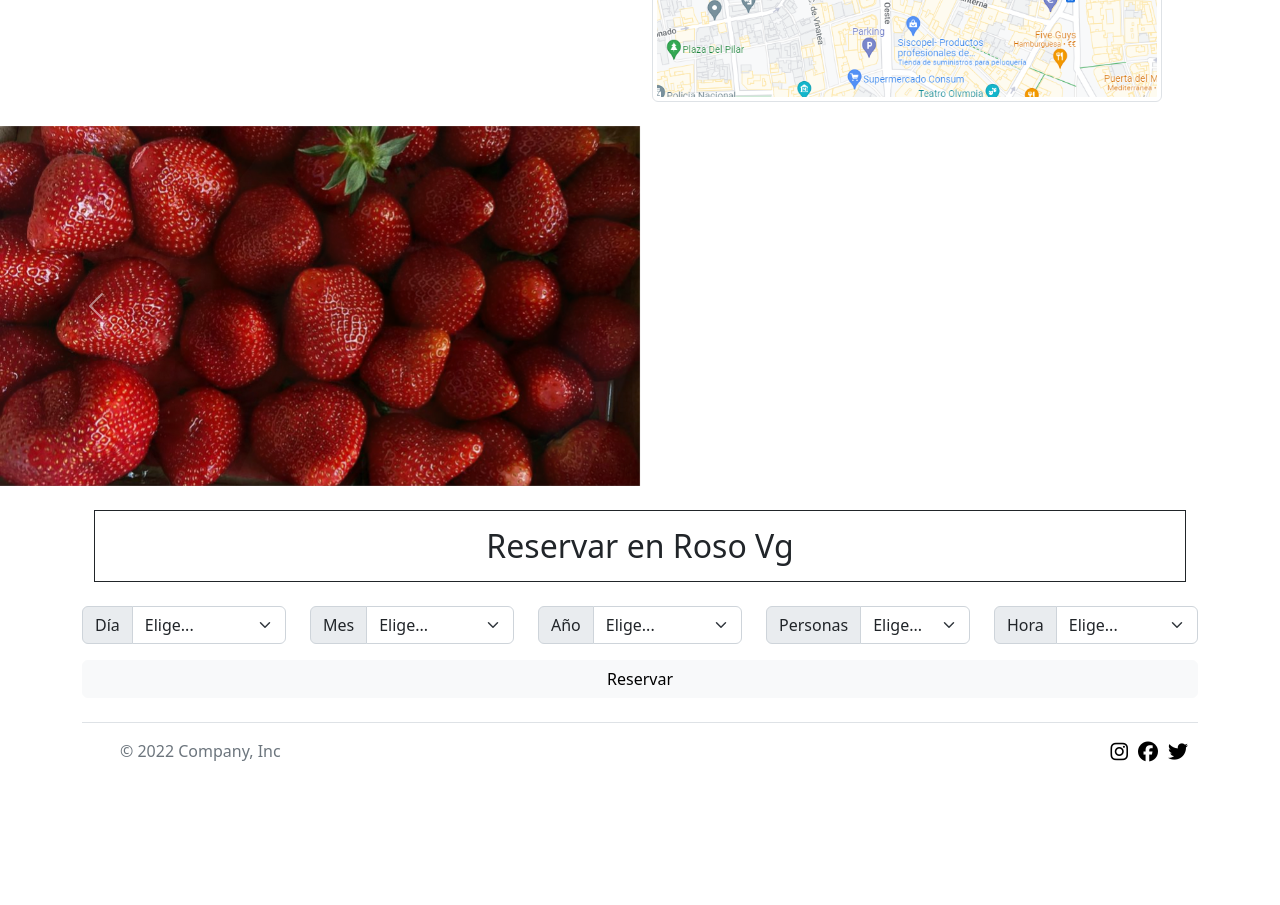
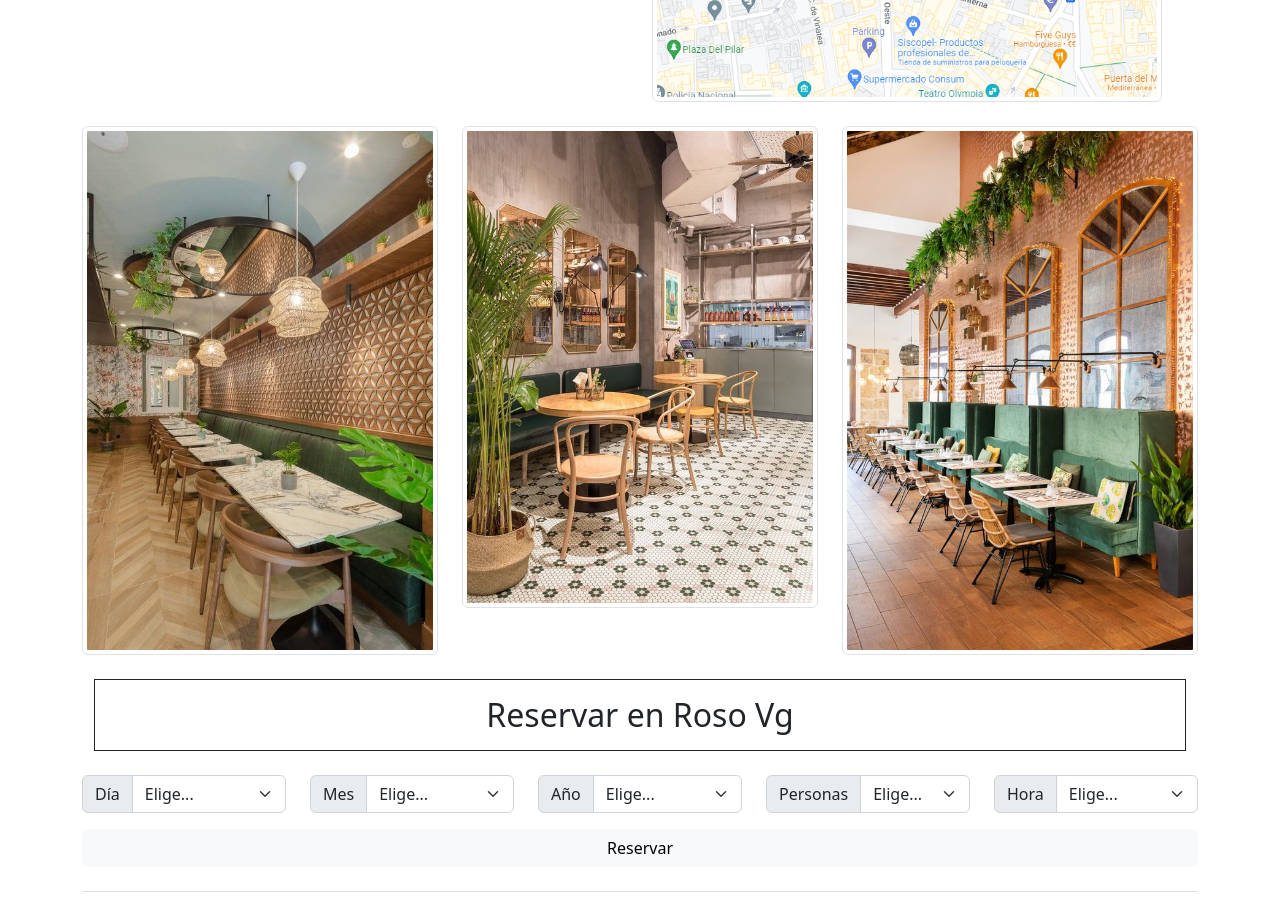
Before and after one commit to Ainamoreno/Carta-Restaurante, a plain HTML site: page pages/contact.html in a window 1280 px wide. Shown: the part 1160-2065 px from the top of the page. Before the commit the page ends 1963 px from the top, so only its background shows below. Drawn offline with nearby package versions, Linux system fonts and the light colour scheme.

Commit message:
Añado imágenes a la pantalla de contacto

```diff
--- a/pages/contact.html
+++ b/pages/contact.html
@@ -83,30 +83,19 @@
                 </div>
             </div>
         </div>
-        <div id="carouselExampleFade" class="carousel slide carousel-fade" data-bs-ride="carousel">
-            <div class="carousel-inner">
-              <div class="carousel-item active">
-                <img src="../img/fruta.jpg" class="d-block w-50" alt="...">
-              </div>
-              <div class="carousel-item">
-                <img src="../img/fruta1.jpg" class="d-block w-50" alt="...">
-              </div>
-              <div class="carousel-item">
-                <img src="../img/fruta2.jpg" class="d-block w-50" alt="...">
-              </div>
-              <div class="carousel-item">
-                <img src="../img/fruta3.jpg" class="d-block w-50" alt="...">
-              </div>
+        <div class="container">
+            <div class="row">
+                <div class="col">
+                    <img src="../img/interior.jpg" class="img-thumbnail" alt="...">
+                </div>
+                <div class="col">
+                    <img src="../img/interior1.jpg" class="img-thumbnail" alt="...">
+                </div>
+                <div class="col">
+                    <img src="../img/interior2.jpg" class="img-thumbnail" alt="...">
+                </div>
             </div>
-            <button class="carousel-control-prev" type="button" data-bs-target="#carouselExampleFade" data-bs-slide="prev">
-              <span class="carousel-control-prev-icon" aria-hidden="true"></span>
-              <span class="visually-hidden">Previous</span>
-            </button>
-            <button class="carousel-control-next" type="button" data-bs-target="#carouselExampleFade" data-bs-slide="next">
-              <span class="carousel-control-next-icon" aria-hidden="true"></span>
-              <span class="visually-hidden">Next</span>
-            </button>
-          </div>
+        </div>
         <div class="container">
             <div class="row">
                 <div class="col m-4 h2 text-center texto-reserva" id="reserva">
```
Also changed, not shown: img/interior.jpg (added), img/interior1.jpg (added), img/interior2.jpg (added), img/nombre.png (added).
